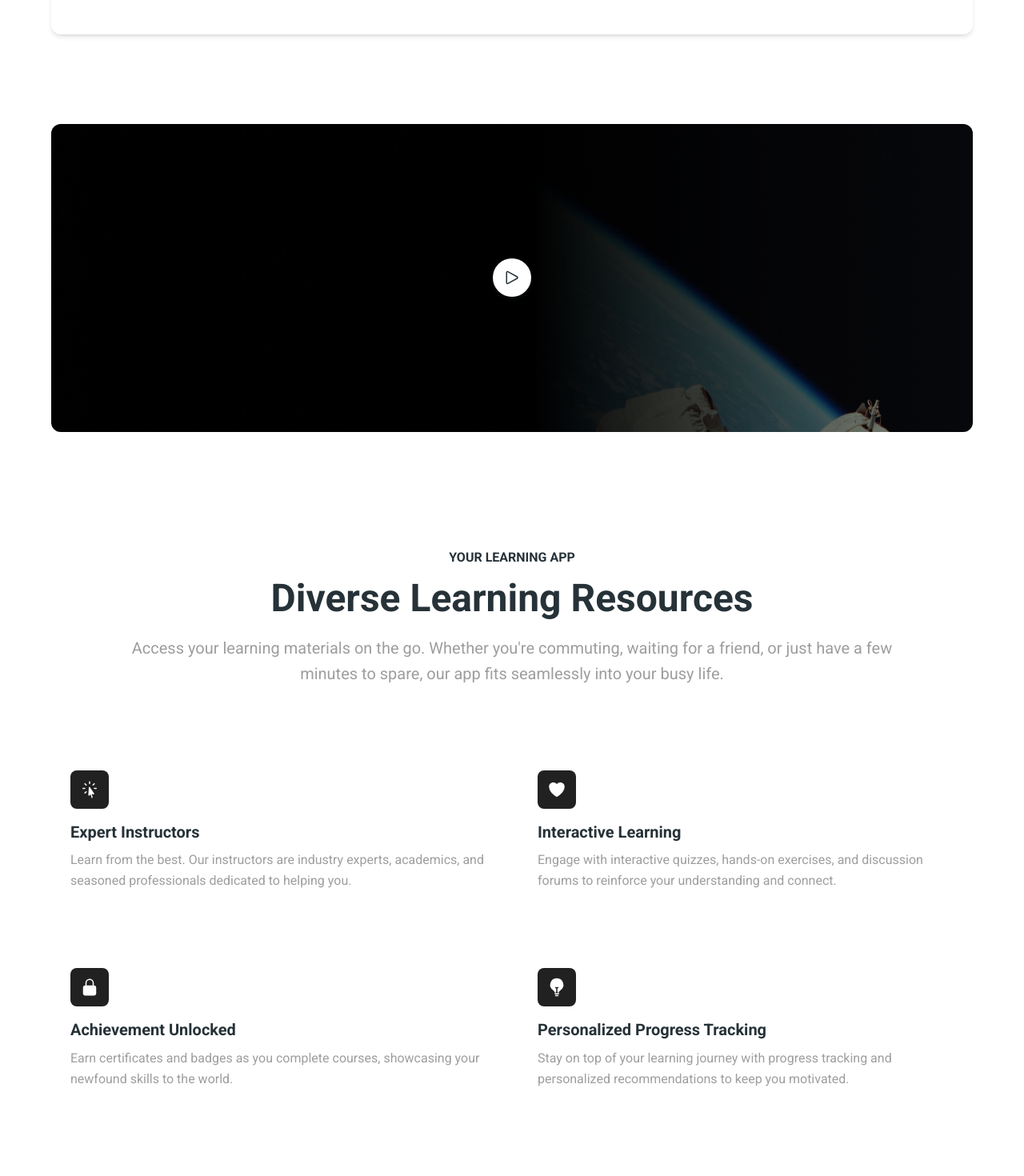
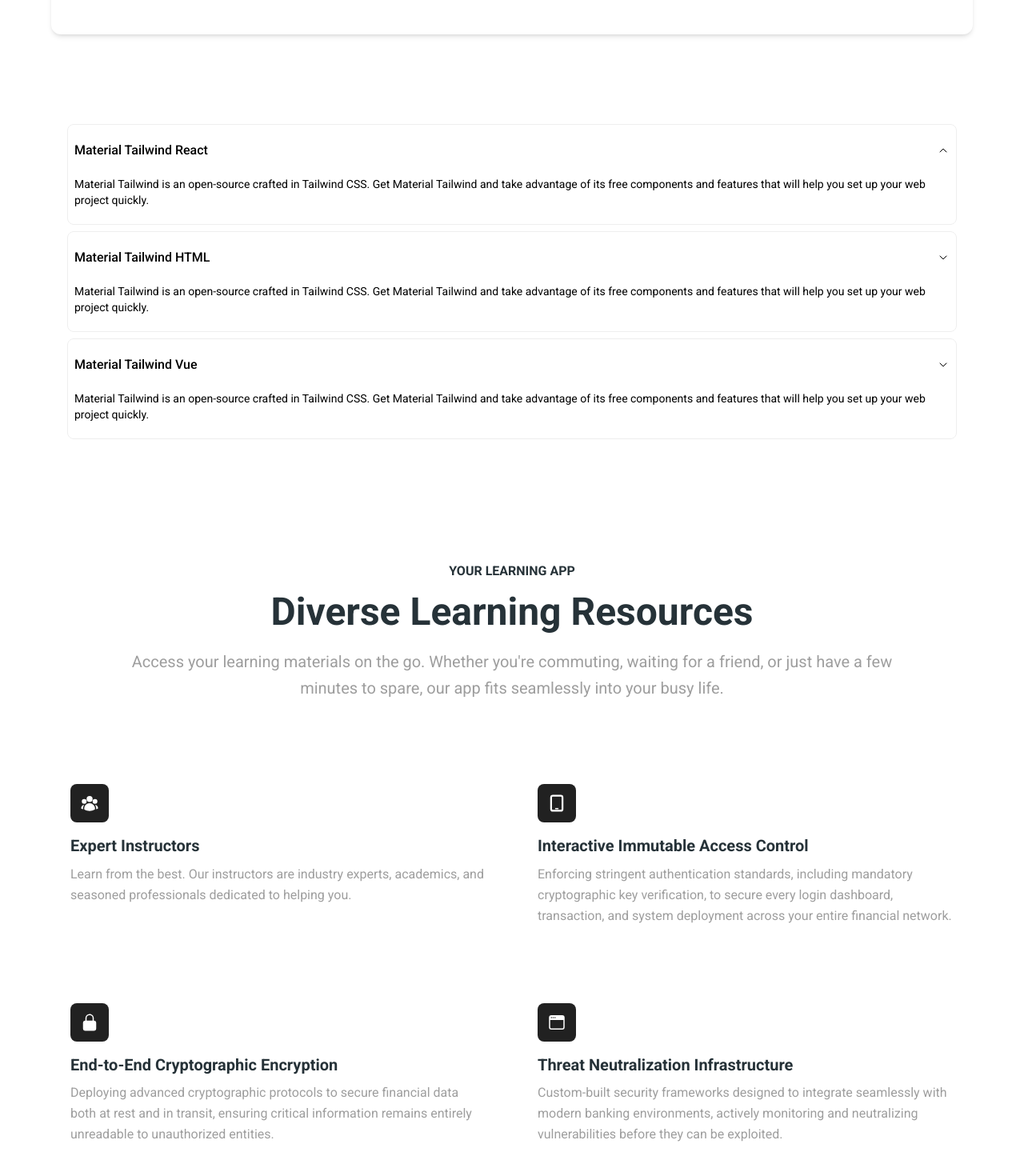
Before and after one commit to Society-E-X-E/web-society-exe, a Next.js app: page / in a window 1280 px wide. Shown: the part 940-2410 px from the top of the page at 80% size. Built offline with nearby package versions, Linux system fonts and the light colour scheme.

Commit message:
Add Features

```diff
--- a/src/app/feature.tsx
+++ b/src/app/feature.tsx
@@ -4,38 +4,38 @@ import React from "react";
 import { Typography } from "@material-tailwind/react";
 
 import {
-  CursorArrowRaysIcon,
-  HeartIcon,
-  LightBulbIcon,
+  DeviceTabletIcon,
   LockClosedIcon,
+  UserGroupIcon,
+  WindowIcon,
 } from "@heroicons/react/24/solid";
 
 import FeatureCard from "../components/feature-card";
 
 const FEATURES = [
   {
-    icon: CursorArrowRaysIcon,
+    icon: UserGroupIcon,
     title: "Expert Instructors",
     children:
       "Learn from the best. Our instructors are industry experts, academics, and seasoned professionals dedicated to helping you.",
   },
   {
-    icon: HeartIcon,
-    title: "Interactive Learning",
+    icon: DeviceTabletIcon,
+    title: "Interactive Immutable Access Control",
     children:
-      "Engage with interactive quizzes, hands-on exercises, and discussion forums to reinforce your understanding and connect.",
+      "Enforcing stringent authentication standards, including mandatory cryptographic key verification, to secure every login dashboard, transaction, and system deployment across your entire financial network.",
   },
   {
     icon: LockClosedIcon,
-    title: "Achievement Unlocked",
+    title: "End-to-End Cryptographic Encryption",
     children:
-      "Earn certificates and badges as you complete courses, showcasing your newfound skills to the world.",
+      "Deploying advanced cryptographic protocols to secure financial data both at rest and in transit, ensuring critical information remains entirely unreadable to unauthorized entities.",
   },
   {
-    icon: LightBulbIcon,
-    title: "Personalized Progress Tracking",
+    icon: WindowIcon,
+    title: "Threat Neutralization Infrastructure",
     children:
-      "Stay on top of your learning journey with progress tracking and personalized recommendations to keep you motivated.",
+      "Custom-built security frameworks designed to integrate seamlessly with modern banking environments, actively monitoring and neutralizing vulnerabilities before they can be exploited.",
   },
 ];
 
--- a/src/app/video-intro.tsx
+++ b/src/app/video-intro.tsx
@@ -1,27 +1,80 @@
 "use client";
 
 import React from "react";
-import Image from "next/image";
-import { IconButton } from "@material-tailwind/react";
-import { PlayIcon } from "@heroicons/react/24/outline";
 
+const accordionItems = [
+  {
+    id: "customAccordion1",
+    title: "Material Tailwind React",
+    description:
+      "Material Tailwind is an open-source crafted in Tailwind CSS. Get Material Tailwind and take advantage of its free components and features that will help you set up your web project quickly.",
+    rotate: true,
+  },
+  {
+    id: "customAccordion2",
+    title: "Material Tailwind HTML",
+    description:
+      "Material Tailwind is an open-source crafted in Tailwind CSS. Get Material Tailwind and take advantage of its free components and features that will help you set up your web project quickly.",
+  },
+  {
+    id: "customAccordion3",
+    title: "Material Tailwind Vue",
+    description:
+      "Material Tailwind is an open-source crafted in Tailwind CSS. Get Material Tailwind and take advantage of its free components and features that will help you set up your web project quickly.",
+  },
+];
 
 export function VideoIntro() {
   return (
     <div className="p-8">
-      <div className="w-full container px-5 overflow-hidden rounded-xl relative mx-auto mt-20 max-w-6xl ">
-        <div className="bg-black/25 z-10 absolute w-full h-full inset-0 rounded-xl" />
-        <Image
-          width={768}
-          height={400}
-          src="/image/Background.png"
-          className="w-full object-cover scale-110 rounded-xl h-full"
-          alt=""
-        />
-        <div className="absolute top-2/4 left-2/4 -translate-x-2/4 -translate-y-2/4 z-10">
-          <IconButton color="white" className="rounded-full" size="lg">
-            <PlayIcon className="h-6 w-6" />
-          </IconButton>
+      <div className="container relative mx-auto mt-20 w-full max-w-6xl overflow-hidden rounded-xl px-5">
+        <div
+          className="group block w-full"
+          aria-disabled="false"
+          data-accordion-container
+          data-accordion-mode="exclusive"
+        >
+          {accordionItems.map(({ id, title, description, rotate }) => (
+            <div
+              key={id}
+              className="mb-2 rounded-lg border border-slate-200 px-2 dark:border-slate-700"
+            >
+              <div
+                className="flex w-full cursor-pointer items-center justify-between py-5 text-left font-medium text-slate-800 dark:text-white"
+                data-accordion-toggle
+                data-accordion-target={`#${id}`}
+                aria-expanded="false"
+              >
+                {title}
+                <svg
+                  data-accordion-icon
+                  width="1.5em"
+                  height="1.5em"
+                  strokeWidth="1.5"
+                  viewBox="0 0 24 24"
+                  fill="none"
+                  xmlns="http://www.w3.org/2000/svg"
+                  color="currentColor"
+                  className={`h-4 w-4${rotate ? " rotate-180" : ""}`}
+                >
+                  <path
+                    d="M6 9L12 15L18 9"
+                    stroke="currentColor"
+                    strokeLinecap="round"
+                    strokeLinejoin="round"
+                  />
+                </svg>
+              </div>
+              <div
+                id={id}
+                className="overflow-hidden transition-all duration-300 dark:border-slate-700"
+              >
+                <p className="mb-5 text-sm text-slate-600 dark:text-slate-400">
+                  {description}
+                </p>
+              </div>
+            </div>
+          ))}
         </div>
       </div>
     </div>
--- a/src/components/footer.tsx
+++ b/src/components/footer.tsx
@@ -37,39 +37,6 @@ export function Footer() {
               ))}
             </ul>
           </div>
-          <div className="mt-8 w-full md:mt-0 md:w-auto">
-            <Typography variant="h6" color="white" className="mb-3">
-              Contact us
-            </Typography>
-            <div className="flex flex-col gap-2">
-              <Button
-                color="white"
-                className="flex items-center justify-center"              >
-                <Image
-                  width={256}
-                  height={256}
-                  src="/image/whatsapp.png"
-                  className="-mt-0.5 mr-2 h-6 w-6"
-                  alt="ios"
-                />
-                Whatsapp
-              </Button>
-              <a href="https://t.me/societyexe" target="_blank">
-              <Button
-                color="white"
-                className="flex items-center justify-center"              >
-                <Image
-                  width={256}
-                  height={256}
-                  src="/image/telegram.png"
-                  className="-mt-0.5 mr-2 h-6 w-6"
-                  alt="ios"
-                />
-                Telegram
-              </Button>
-              </a>
-            </div>
-          </div>
         </div>
         <div className="mt-16 flex flex-wrap items-center justify-center gap-y-4 gap-x-8 border-t border-gray-700 py-7 md:justify-between">
           <Typography
@@ -87,6 +54,11 @@ export function Footer() {
           </Typography>
 
           <div className="flex gap-2">
+            <div className="mt-8 w-full md:mt-0 md:w-auto">
+            <Typography variant="h6" color="white" className="mb-3">
+              Contact us
+            </Typography>
+          </div>
             <a href="https://www.facebook.com/societyexe" target="_blank" rel="noopener noreferrer">
             <IconButton variant="text" color="white">
               <i className="fa-brands fa-facebook text-2xl not-italic opacity-75"></i>
```
